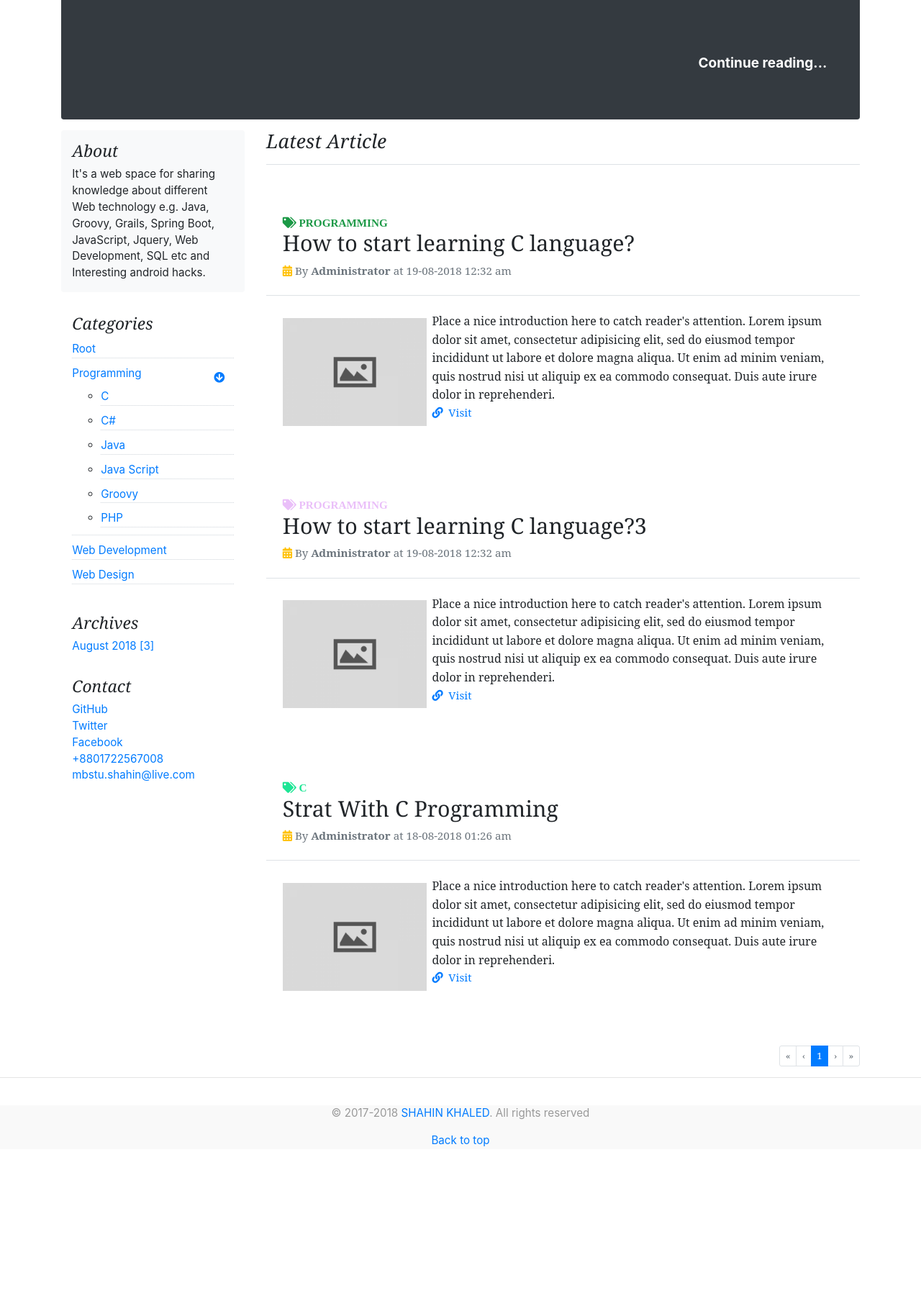
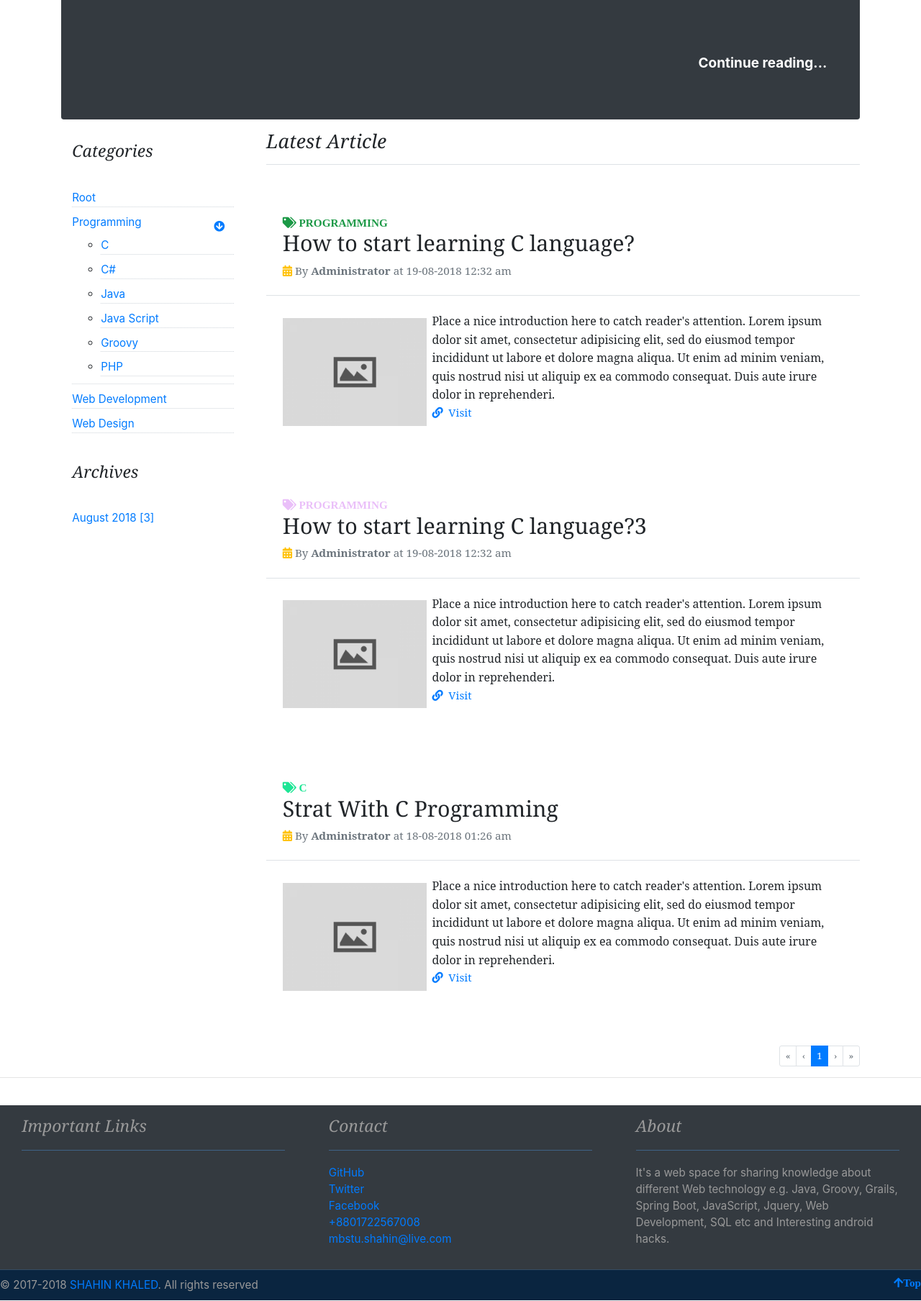
Before and after one commit to shahin-it/ciBlog, a CodeIgniter app: page /database/ in a window 1280 px wide. Shown: the part 313-2121 px from the top of the page at 72% size. Before the commit the page ends 1906 px from the top, so only its background shows below. Run offline with CodeIgniter, Linux system fonts and the light colour scheme; data comes from the database, SQL or seed files in the repository; data that the repository does not hold is empty; some libraries are stand-ins or nearby versions; some web fonts are replaced.

Commit message:
Design Update

```diff
--- a/application/views/template/_site.php
+++ b/application/views/template/_site.php
@@ -72,18 +72,8 @@
             <main role="main" id="body">
                 <div class="row">
                     <aside id="navbarNavDropdown" class="col-md-4 col-lg-3 blog-sidebar collapse d-md-block d-lg-block">
-					<div class="p-3 mb-3 bg-light rounded">
-						<?php $this->load->view("widget/aboutWidget"); ?>
-					</div>
-					<div class="p-3">
                         <?php $this->load->view("widget/categoryWidget"); ?>
-					</div>
-					<div class="p-3">
                         <?php $this->load->view("widget/archiveWidget"); ?>
-					</div>
-					<div class="p-3">
-						<?php $this->load->view("widget/addressWidget"); ?>
-					</div>
                     </aside><!-- /.blog-sidebar -->
                     <div class="col-md-8 col-lg-9 blog-main">
                         <?php echo $output; ?>
@@ -94,9 +84,25 @@
             </main>
         </div>
 
-	<footer class="blog-footer">
-		<p>&copy; 2017-<?php echo date("Y"); ?> <a href="https://twitter.com/shahin_it" target="_blank">SHAHIN KHALED</a>. All rights reserved</p>
-		<p><span class="link text-primary" id="back-to-top">Back to top</span></p>
+        <footer class="blog-footer bg-dark">
+            <div class="footer-nav row mx-auto">
+                <div class="col-sm-4">
+                    <?php /*$this->load->view("widget/addressWidget"); */?>
+                    <div class="widget">
+                        <h4 class="widget-title">Important Links</h4>
+                    </div>
+                </div>
+                <div class="col-sm-4">
+                    <?php $this->load->view("widget/addressWidget"); ?>
+                </div>
+                <div class="col-sm-4">
+                    <?php $this->load->view("widget/aboutWidget"); ?>
+                </div>
+            </div>
+            <div class="footer-note">
+                <span>&copy; 2017-<?php echo date("Y"); ?> <a href="https://twitter.com/shahin_it" target="_blank">SHAHIN KHALED</a>. All rights reserved</span>
+                <span id="top-link" class="link float-md-right text-primary fas fa-arrow-up" title="Back to Top">Top</span>
+            </div>
         </footer>
     </body>
 </html>
--- a/application/views/widget/aboutWidget.php
+++ b/application/views/widget/aboutWidget.php
@@ -1,8 +1,10 @@
 <?php
-	defined('BASEPATH') OR exit('No direct script access allowed');
+defined('BASEPATH') OR exit('No direct script access allowed');
 ?>
-<h4 class="font-italic">About</h4>
-<p class="mb-0">
-	It's a web space for sharing knowledge about different Web technology e.g. Java, Groovy, Grails,
-	Spring Boot, JavaScript, Jquery, Web Development, SQL etc and Interesting android hacks.
-</p>
+<div class="widget about-widget">
+    <h4 class="widget-title">About</h4>
+    <p class="mb-0">
+        It's a web space for sharing knowledge about different Web technology e.g. Java, Groovy, Grails,
+        Spring Boot, JavaScript, Jquery, Web Development, SQL etc and Interesting android hacks.
+    </p>
+</div>
--- a/application/views/widget/addressWidget.php
+++ b/application/views/widget/addressWidget.php
@@ -1,7 +1,8 @@
 <?php
 	defined('BASEPATH') OR exit('No direct script access allowed');
 ?>
-<h4 class="font-italic">Contact</h4>
+<div class="widget address-widget">
+    <h4 class="widget-title">Contact</h4>
     <ol class="list-unstyled">
         <li><a href="https://github.com/shahin-it" target="_blank">GitHub</a></li>
         <li><a href="https://twitter.com/shahin_it" target="_blank">Twitter</a></li>
@@ -9,3 +10,4 @@
         <li><a href="tel: +8801722567008">+8801722567008</a></li>
         <li><a href="mailto: mbstu.shahin@live.com">mbstu.shahin@live.com</a></li>
     </ol>
+</div>
--- a/application/views/widget/archiveWidget.php
+++ b/application/views/widget/archiveWidget.php
@@ -2,10 +2,12 @@
 	defined('BASEPATH') OR exit('No direct script access allowed');
 	$postByMonth = $this->blogPost->getPostByMonth();
 ?>
-<h4 class="font-italic">Archives</h4>
+<div class="widget archive-widget">
+    <h4 class="widget-title">Archives</h4>
     <ol class="list-unstyled mb-0">
         <?php foreach ($postByMonth as $dateTime) {?>
             <li><a href="<?php echo base_url("archive/".$dateTime["year"]."/".$dateTime["month"])?>"><?php echo (date("F",
                             strtotime($dateTime["year"]."-".$dateTime["month"]))." ".$dateTime["year"]." [".$dateTime["count"]."]")?></a></li>
         <?php }?>
     </ol>
+</div>
--- a/application/views/widget/categoryWidget.php
+++ b/application/views/widget/categoryWidget.php
@@ -2,7 +2,8 @@
 	defined('BASEPATH') OR exit('No direct script access allowed');
 	$categories = $this->blogCategory->getCategoryTree();
 ?>
-<h4 class="font-italic">Categories</h4>
+<div class="widget category-widget">
+    <h4 class="widget-title">Categories</h4>
     <ol class="side-bar-nav list-unstyled mb-0 skui-accordion-panel">
         <?php foreach ($categories as $category) {?>
             <li class="nav-item clearfix">
@@ -18,3 +19,4 @@
             </li>
         <?php } ?>
     </ol>
+</div>
--- a/application/views/widget/navigationWidget.php
+++ b/application/views/widget/navigationWidget.php
@@ -2,7 +2,7 @@
 	defined('BASEPATH') OR exit('No direct script access allowed');
 	$navigations = $this->navigation->getNavigationTree(null, ["is_active"=>"Y"]);
 ?>
-<nav class="navbar navbar-expand-md navbar-light bg-light skui-hover-menu">
+<nav class="nav-widget navbar navbar-expand-md navbar-light bg-light skui-hover-menu">
 	<a class="navbar-brand" href="<?php echo base_url()?>"><img class="logo" height="28" width="28" src="<?php echo base_url("asset/image/default/logo.png")?>"/> Batayon</a>
 	<button class="navbar-toggler" type="button" data-toggle="collapse" data-target="#navbarNavDropdown" aria-controls="navbarNavDropdown" aria-expanded="false" aria-label="Toggle navigation">
 		<span class="navbar-toggler-icon"></span>
--- a/application/views/widget/recentPostWidget.php
+++ b/application/views/widget/recentPostWidget.php
@@ -1,3 +1,6 @@
 <?php
 	defined('BASEPATH') OR exit('No direct script access allowed');
 ?>
+<div class="widget recent-widget">
+    <h4 class="widget-title">Recent Post</h4>
+</div>
--- a/asset/css/site.css
+++ b/asset/css/site.css
@@ -178,6 +178,18 @@ h1, h2, h3, h4, h5, h6 {
 	.h-md-200 { height: 200px; }
 }
 
+.widget {
+    padding: 1rem;
+}
+.widget .widget-title {
+	font-style: italic;
+    margin: 0 0 20px 0;
+    padding: 0 0 20px 0;
+}
+.footer-nav .widget-title {
+    border-bottom: 1px solid #3F6286;
+}
+
 /*
  * Blog name and description
  */
@@ -224,12 +236,16 @@ h1, h2, h3, h4, h5, h6 {
  * Footer
  */
 .blog-footer {
-	padding: 2.5rem 0;
+	padding-top: 2.5rem;
 	color: #999;
-	text-align: center;
 	background-color: #f9f9f9;
 	border-top: .05rem solid #e5e5e5;
 }
 .blog-footer p:last-child {
 	margin-bottom: 0;
 }
+.blog-footer .footer-note {
+    background-color: #0A2540;
+    border-top: 1px solid #364C62;
+    padding: 10px 0;
+}
--- a/asset/js/skui.js
+++ b/asset/js/skui.js
@@ -656,21 +656,21 @@ if (window.jQuery) {
 			return false;
 		});
 
-		delegate.find("#back-to-top").click(function () {
+		delegate.find("#top-link").click(function () {
 			window.scroll({
 				top: 0,
 				left: 0,
 				behavior: 'smooth'
 			});
-		})
+		});
 		delegate.find(".random-color").each(function () {
 			let randomColor = "#" + Math.floor(Math.random()*16777215).toString(16);
 			$(this).css({"color": randomColor})
-		})
+		});
 		delegate.find(".random-background").each(function () {
 			let randomColor = "#" + Math.floor(Math.random()*16777215).toString(16);
 			$(this).css({"background-color": randomColor})
-		})
+		});
     }
 
     $(function () {
```
Lines whose indentation alone changed are shown as unchanged.
